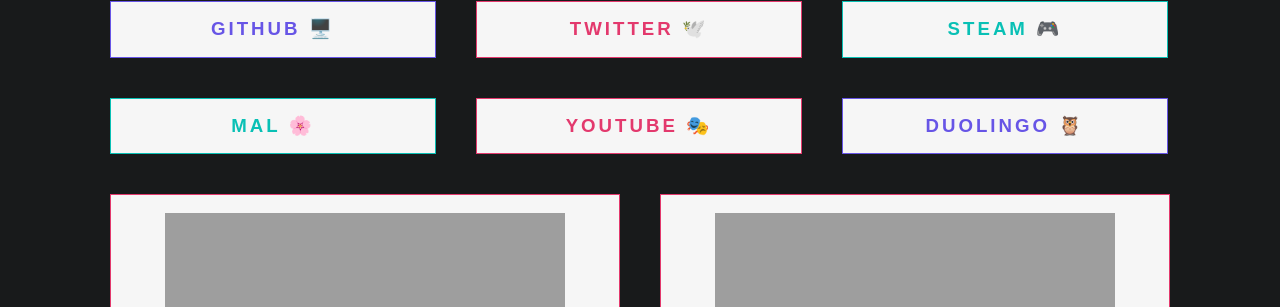
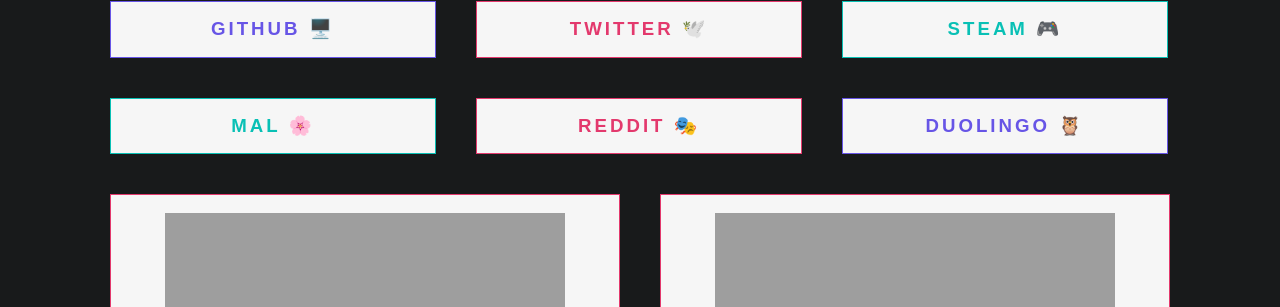
Before and after one commit to liz-lorena/2020, a Jekyll site: the page built from index.html, in a window 1280 px wide. Shown: the part 527-834 px from the top of the page. Built offline with Jekyll 4.4.1, drawn with Linux system fonts in a browser that asks for light colours; the list of posts is cut into pages by our own code.

Commit message:
Update links.html

```diff
--- a/_includes/links.html
+++ b/_includes/links.html
@@ -9,7 +9,7 @@
 
 	<a href="http://myanimelist.net/profile/{{ site.username }}" rel="noopener" class="green" target="_blank" title="Anime I watch @{{ site.username }}">MAL 🌸</a>
 
-	<a href="https://www.youtube.com/channel/UC6cj-1hG-Jd1-A4ehs7XGrw" rel="noopener" class="red" target="_blank" title="Watch my archive of videos @{{ site.username }}">YouTube 🎭</a>
+	<a href="https://reddit.com/u/{{ site.username }}" rel="noopener" class="red" target="_blank" title="Check out my communities at /u/{{ site.username }}">Reddit 🎭</a>
 
 	<a href="http://duolingo.com/{{ site.username }}" rel="noopener" class="purple" target="_blank" title="See my language progress @{{ site.username }}">Duolingo 🦉</a>
 
```
